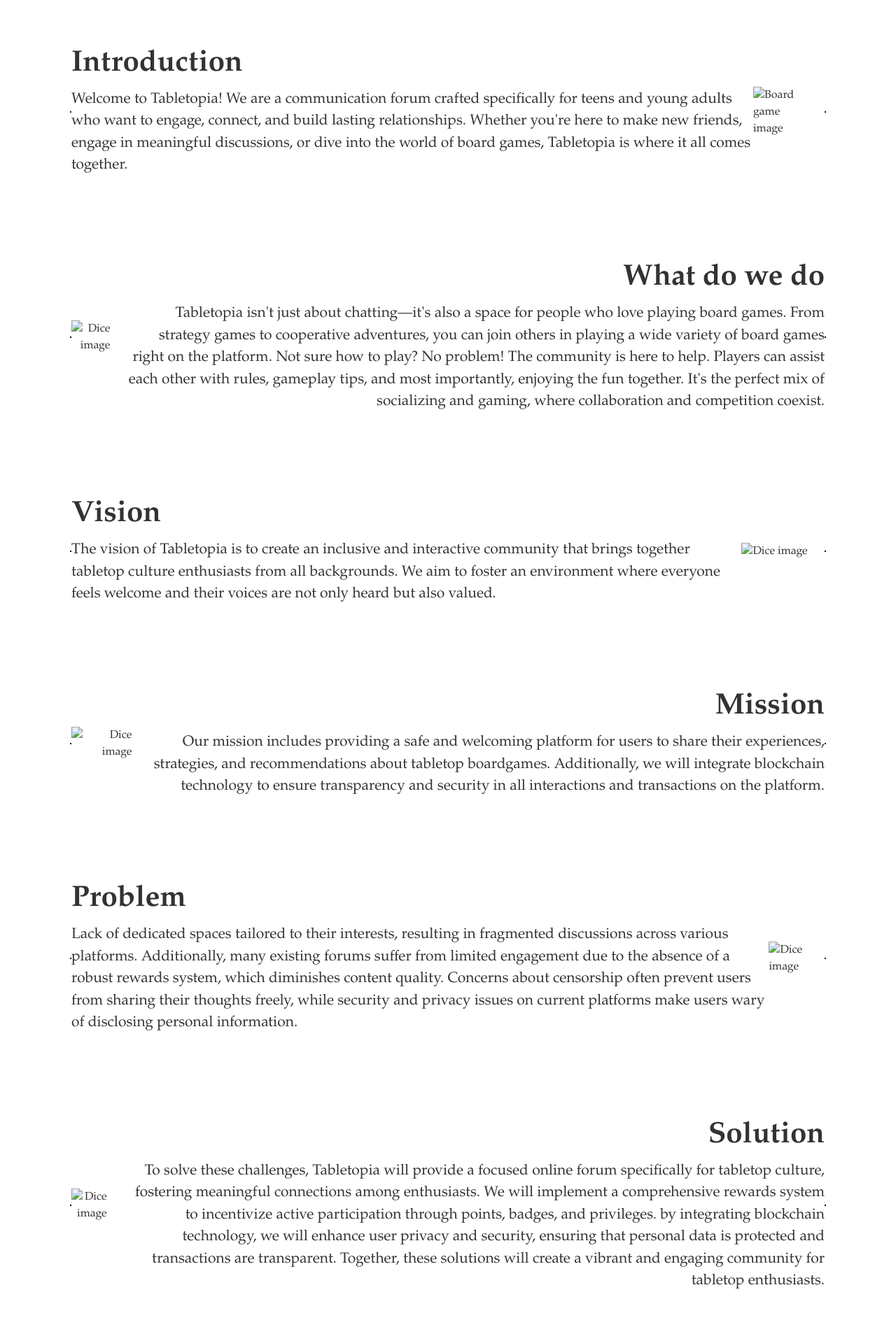
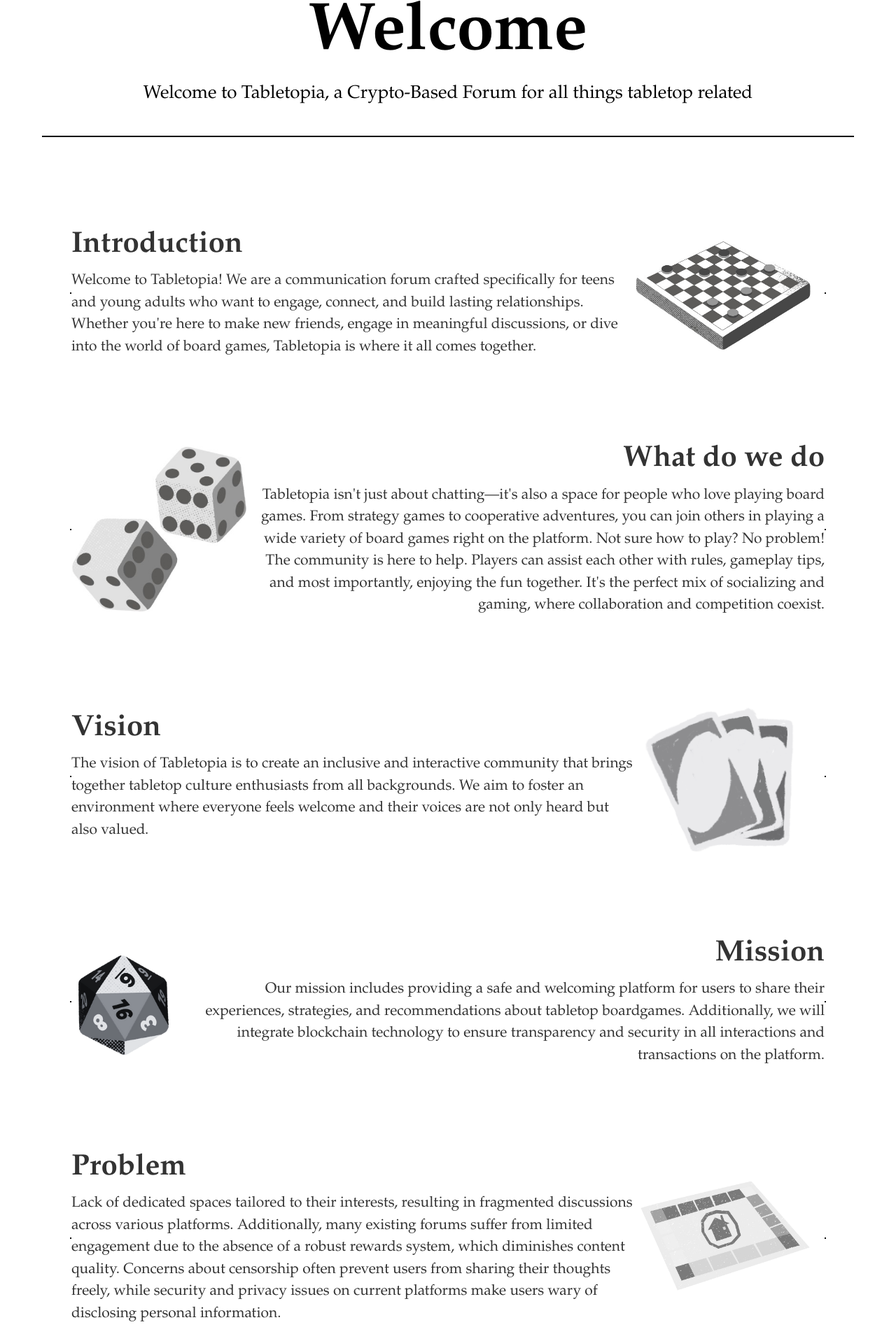
Before and after one commit to Tabletopia/Tabletopia.github.io, a plain HTML site: page index.html in a window 1280 px wide. Shown: the part 578-2475 px from the top of the page at 70% size. Drawn offline with nearby package versions, Linux system fonts and the light colour scheme.

Commit message:
Add files via upload

```diff
--- a/index.html
+++ b/index.html
@@ -28,13 +28,13 @@
                 <li><a href="https://lolz-inc.gitbook.io/tabletopia/our-contacts/social-media">Contacts</a></li>
             </ul>
         </nav>
-        <img src="./imagge/logo.png" alt="Tabletopia Logo" class="logo-img">
+        <img src="./logo.png" alt="Tabletopia Logo" class="logo-img">
     </header>
 
 
 
     <section class="hero">
-        <img src="./imagge/hhhhh.jpg" alt="Board game hands">
+        <img src="./hhhhh.jpg" alt="Board game hands">
     </section>
 
     <section class="bruh">
@@ -52,13 +52,13 @@
             <h2>Introduction</h2>
             <p>Welcome to Tabletopia! We are a communication forum crafted specifically for teens and young adults who want to engage, connect, and build lasting relationships. Whether you're here to make new friends, engage in meaningful discussions, or dive into the world of board games, Tabletopia is where it all comes together.</p>
         </div>
-        <img src="./imagge/first.jpg" alt="Board game image" class="section-image">
+        <img src="./first.jpg" alt="Board game image" class="section-image">
         <hr>
     </section>
 
     <section class="what-we-do">
         <hr>
-        <img src="./imagge/second.jpg" alt="Dice image" class="section-image">
+        <img src="./second.jpg" alt="Dice image" class="section-image">
         <div class="text-content">
             <h2>What do we do</h2>
             <p>Tabletopia isn't just about chatting—it's also a space for people who love playing board games. From strategy games to cooperative adventures, you can join others in playing a wide variety of board games right on the platform. Not sure how to play? No problem! The community is here to help. Players can assist each other with rules, gameplay tips, and most importantly, enjoying the fun together. It's the perfect mix of socializing and gaming, where collaboration and competition coexist.</p>
@@ -73,13 +73,13 @@
             <h2>Vision</h2>
             <p>The vision of Tabletopia is to create an inclusive and interactive community that brings together tabletop culture enthusiasts from all backgrounds. We aim to foster an environment where everyone feels welcome and their voices are not only heard but also valued. </p>
         </div>
-        <img src="./imagge/uno cards.png" alt="Dice image" class="section-image">
+        <img src="./uno cards.png" alt="Dice image" class="section-image">
         <hr>
     </section>
 
     <section class="mission">
         <hr>
-        <img src="./imagge/d20 dice.png" alt="Dice image" class="section-image">
+        <img src="./d20 dice.png" alt="Dice image" class="section-image">
         <div class="text-content">
             <h2>Mission</h2>
             <p>Our mission includes providing a safe and welcoming platform for users to share their experiences, strategies, and recommendations about tabletop boardgames. Additionally, we will integrate blockchain technology to ensure transparency and security in all interactions and transactions on the platform.</p>
@@ -93,13 +93,13 @@
             <h2>Problem</h2>
             <p>Lack of dedicated spaces tailored to their interests, resulting in fragmented discussions across various platforms. Additionally, many existing forums suffer from limited engagement due to the absence of a robust rewards system, which diminishes content quality. Concerns about censorship often prevent users from sharing their thoughts freely, while security and privacy issues on current platforms make users wary of disclosing personal information. </p>
         </div>
-        <img src="./imagge/monopoly.png" alt="Dice image" class="section-image">
+        <img src="./monopoly.png" alt="Dice image" class="section-image">
         <hr>
     </section>
 
     <section class="solution",  id="solution">
         <hr>
-        <img src="./imagge/chips.png" alt="Dice image" class="section-image">
+        <img src="./chips.png" alt="Dice image" class="section-image">
         <div class="text-content">
             <h2>Solution</h2>
             <p>To solve these challenges, Tabletopia will provide a focused online forum specifically for tabletop culture, fostering meaningful connections among enthusiasts. We will implement a comprehensive rewards system to incentivize active participation through points, badges, and privileges. by integrating blockchain technology, we will enhance user privacy and security, ensuring that personal data is protected and transactions are transparent. Together, these solutions will create a vibrant and engaging community for tabletop enthusiasts.</p>
@@ -114,7 +114,7 @@
             <h2>Join us today!</h2>
             <p>Join Tabletopia today, where the conversations are engaging, the boardgames are endless, and the connections are real. Full of fun, find your favorite game and get ready to socialize, game, and grow with the community!</p>
         </div>
-        <img src="./imagge/third.jpg" alt="Backgammon image" class="section-image">
+        <img src="./third.jpg" alt="Backgammon image" class="section-image">
         <hr>
     </section>
 
```
